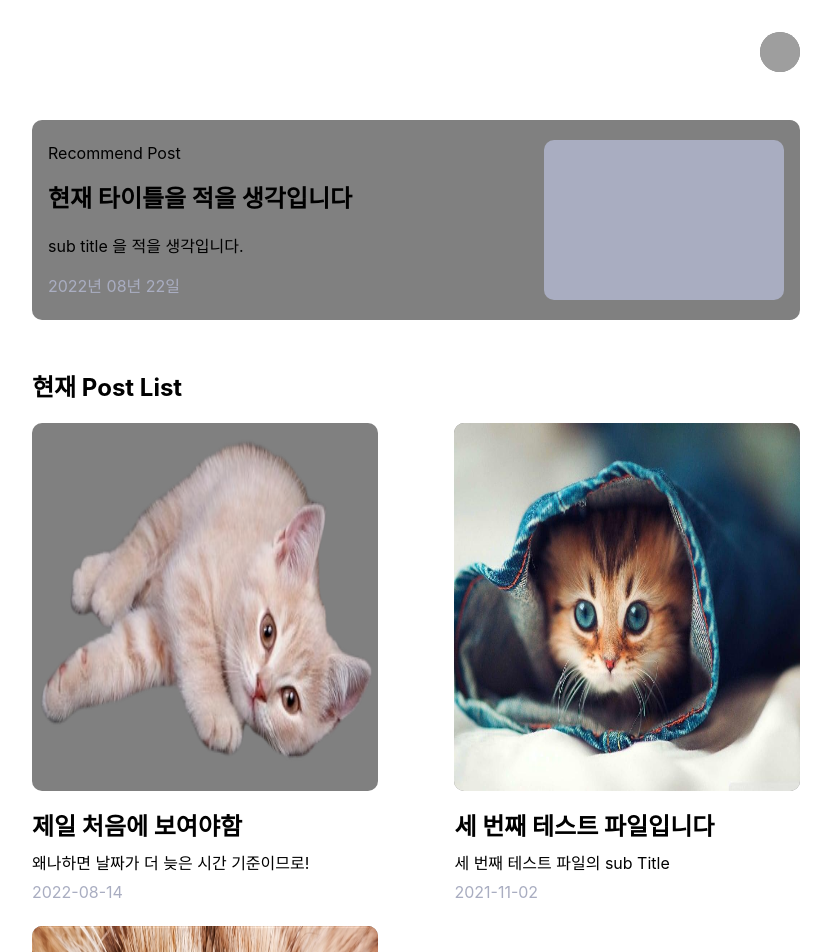
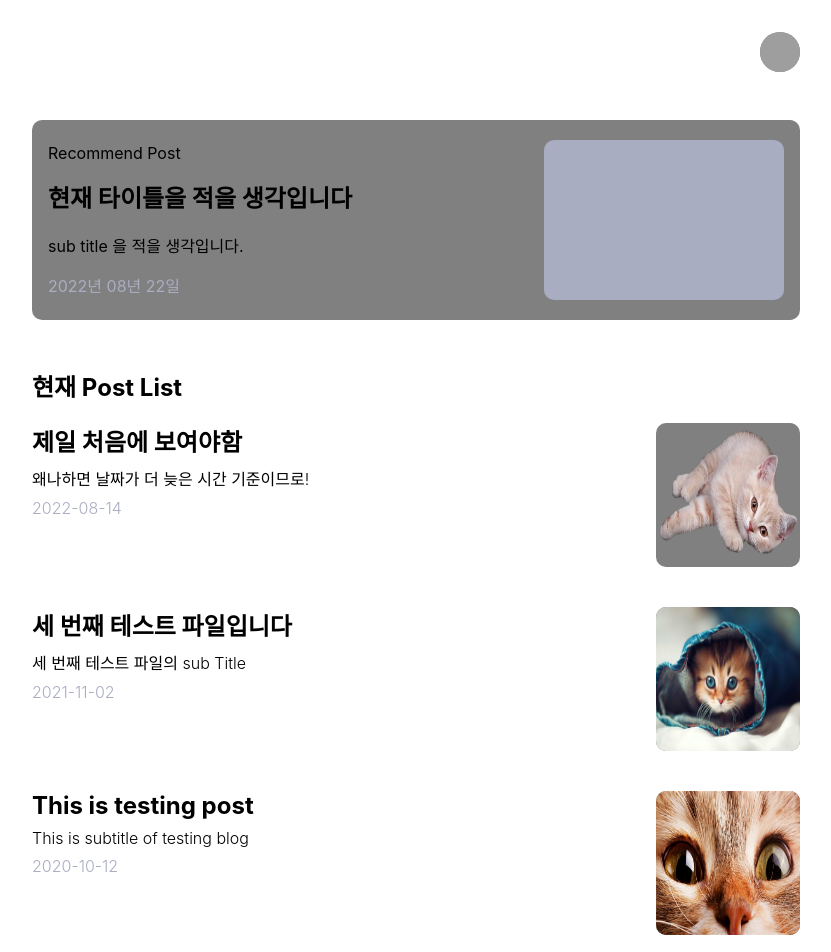
Before and after one commit to TakhyunKim/takhyun.dev, a Next.js app: page /blog in a window 1280 px wide. Shown: the top 952 px of the page, without its empty margins (224-1055 px from the left). Built offline with nearby package versions, Linux system fonts and the light colour scheme; grey boxes are pictures that could not be loaded.

Commit message:
feat: modify PostItem component layout and style

```diff
--- a/components/Blog/PostList/PostItem/PostItem.module.css
+++ b/components/Blog/PostList/PostItem/PostItem.module.css
@@ -1,15 +1,16 @@
 .post_item_wrapper {
-  width: 45%;
+  width: 100%;
+  height: 10rem;
   display: flex;
-  flex-direction: column;
+  justify-content: space-between;
   margin-bottom: 1.5rem;
   cursor: pointer;
 }
 
 .post_thumbnail {
   position: relative;
-  width: 100%;
-  height: 23rem;
+  width: 9rem;
+  height: 9rem;
   margin-bottom: 1rem;
   background-color: gray;
   border-radius: 10px;
@@ -24,11 +25,12 @@
 
 .sub_title {
   font-size: 1rem;
-  font-weight: 400;
+  font-weight: 300;
   margin-bottom: 0.5rem;
 }
 
 .date {
   font-size: 1rem;
+  font-weight: 300;
   color: #a9adc1;
 }
--- a/components/Blog/PostList/PostItem/index.tsx
+++ b/components/Blog/PostList/PostItem/index.tsx
@@ -21,14 +21,16 @@ const PostItem: NextPage<PostItemProps> = ({
   };
 
   return (
-    <div onClick={handlePostClick} className={styles.post_item_wrapper}>
+    <article onClick={handlePostClick} className={styles.post_item_wrapper}>
+      <div>
+        <div className={styles.title}>{title}</div>
+        <div className={styles.sub_title}>{subtitle}</div>
+        <div className={styles.date}>{date}</div>
+      </div>
       <div className={styles.post_thumbnail}>
         <Image priority src={thumbnailUrl} alt="thumbnail" layout="fill" />
       </div>
-      <div className={styles.title}>{title}</div>
-      <div className={styles.sub_title}>{subtitle}</div>
-      <div className={styles.date}>{date}</div>
-    </div>
+    </article>
   );
 };
 
```
